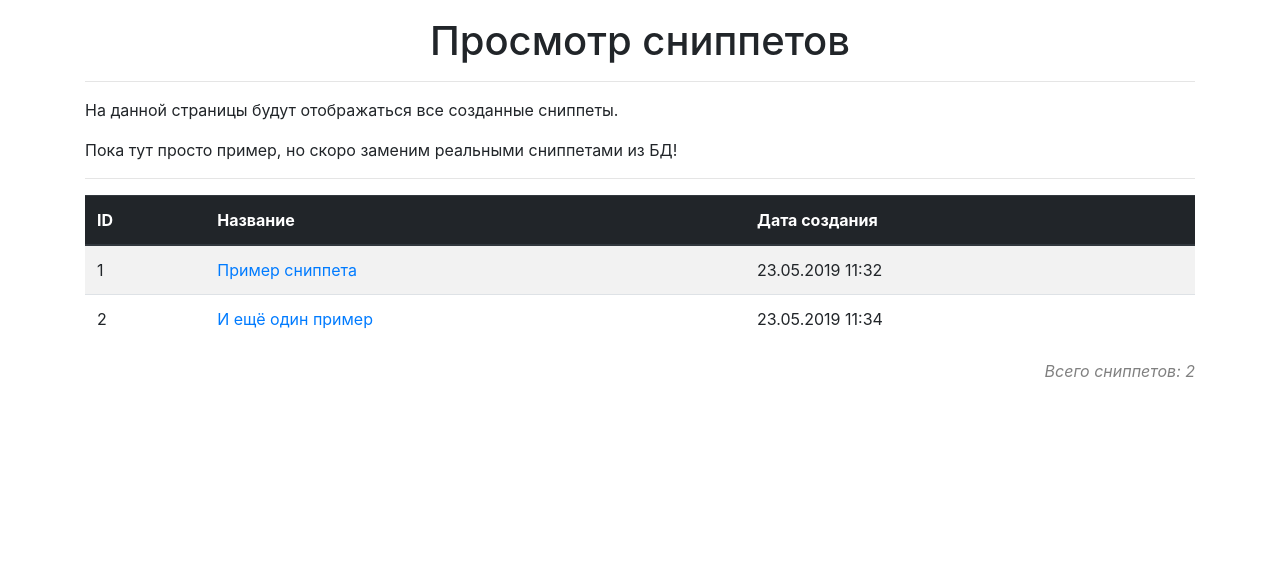
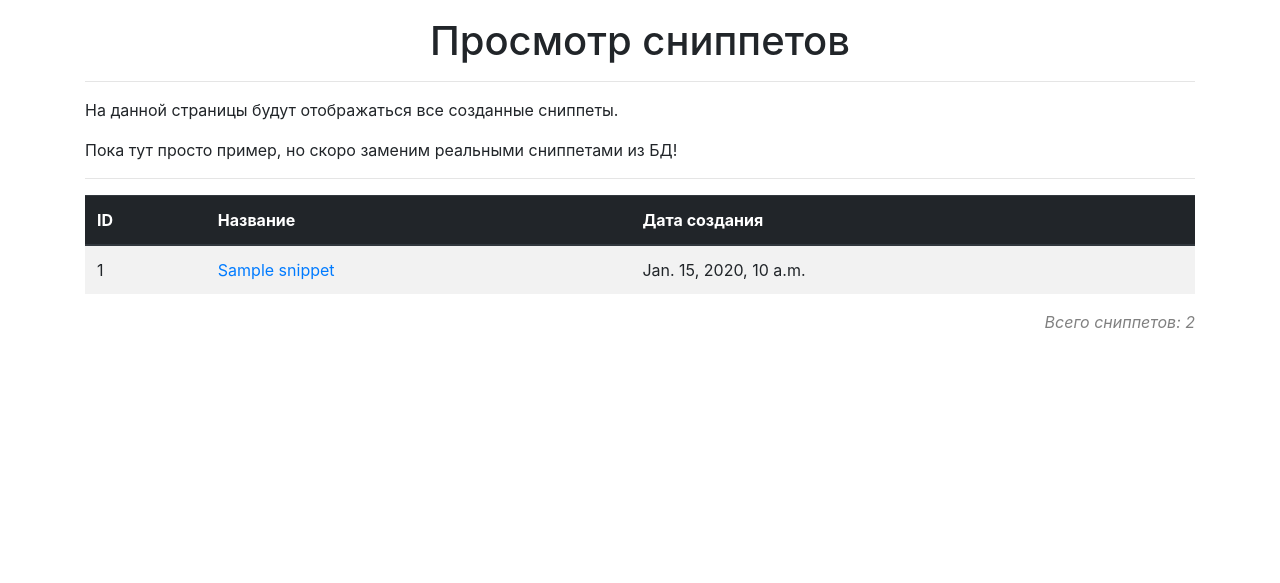
Before and after one commit to alikaevahmet/SnippetsTemplate, a Django app: page /snippets/list in a window 1280 px wide. Shown: the part 59-642 px from the top of the page. Run offline with Django 3.2, Linux system fonts and the light colour scheme; tables that the repository leaves empty hold one stand-in row (values such as "Sample post"); some libraries are stand-ins or nearby versions.

Commit message:
update viewSnippets

```diff
--- a/MainApp/views.py
+++ b/MainApp/views.py
@@ -1,6 +1,6 @@
 from django.http import Http404
 from django.shortcuts import render, redirect
-
+from .models import Snippet
 
 def index_page(request):
     context = {'pagename': 'PythonBin'}
@@ -13,5 +13,9 @@
 
 
 def snippets_page(request):
-    context = {'pagename': 'Просмотр сниппетов'}
+    snippets = Snippet.objects.all()
+    context = {
+        'snippets': snippets,
+        'pagename': 'Просмотр сниппетов',
+        }
     return render(request, 'pages/view_snippets.html', context)
--- a/templates/pages/view_snippets.html
+++ b/templates/pages/view_snippets.html
@@ -28,19 +28,13 @@
                     </tr>
                     </thead>
                     <tbody>
-
-                    <tr>
-                        <td scope="row">1</td>
-                        <td><a href="/snippets/1">Пример сниппета</a></td>
-                        <td>23.05.2019 11:32</td>
-                    </tr>
-
-                    <tr>
-                        <td scope="row">2</td>
-                        <td><a href="/snippets/2">И ещё один пример</a></td>
-                        <td>23.05.2019 11:34</td>
-                    </tr>
-
+                        {% for snippet in snippets %}
+                        <tr>
+                            <td scope="row">{{snippet.pk}}</td>
+                            <td><a href="/snippets/1">{{snippet.name}}</a></td>
+                            <td>{{snippet.creation_date}}</td>
+                        </tr>
+                        {% endfor %}
                     </tbody>
                 </table>
                 <div align="right">
```
